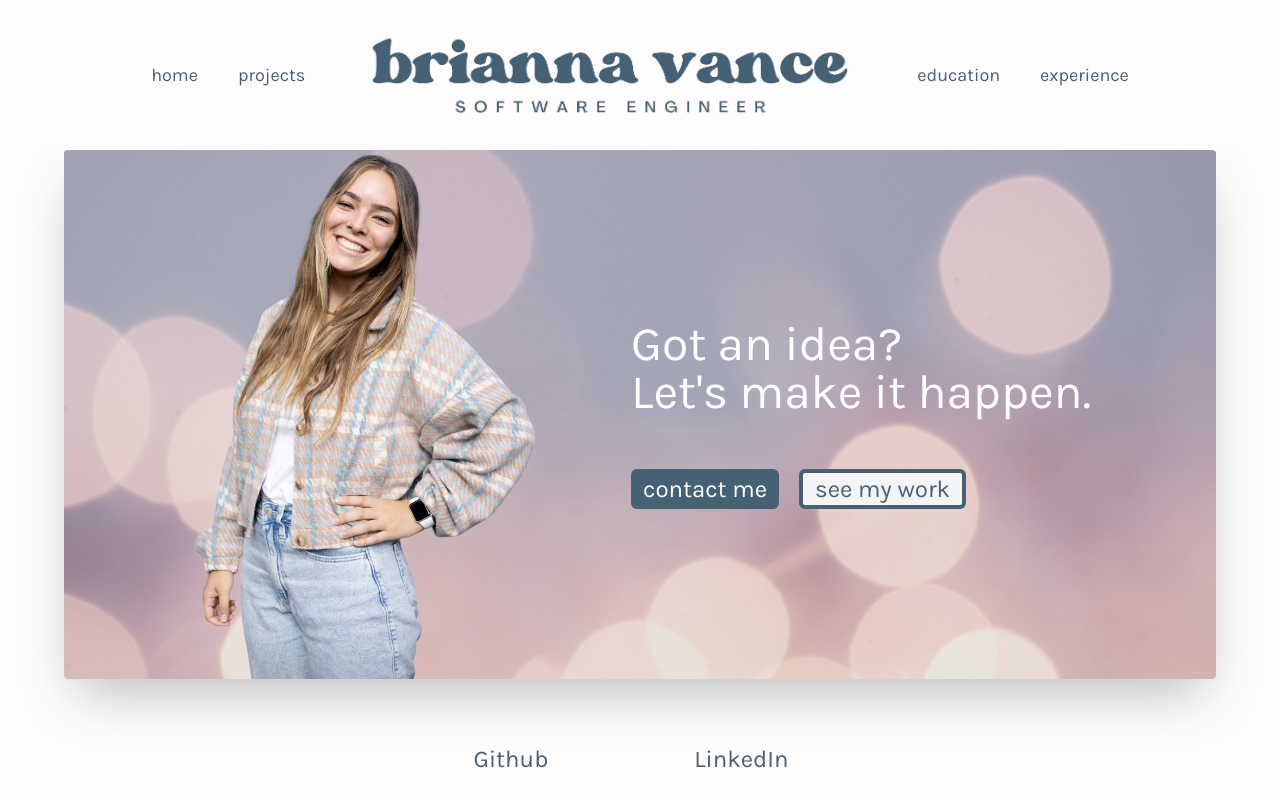
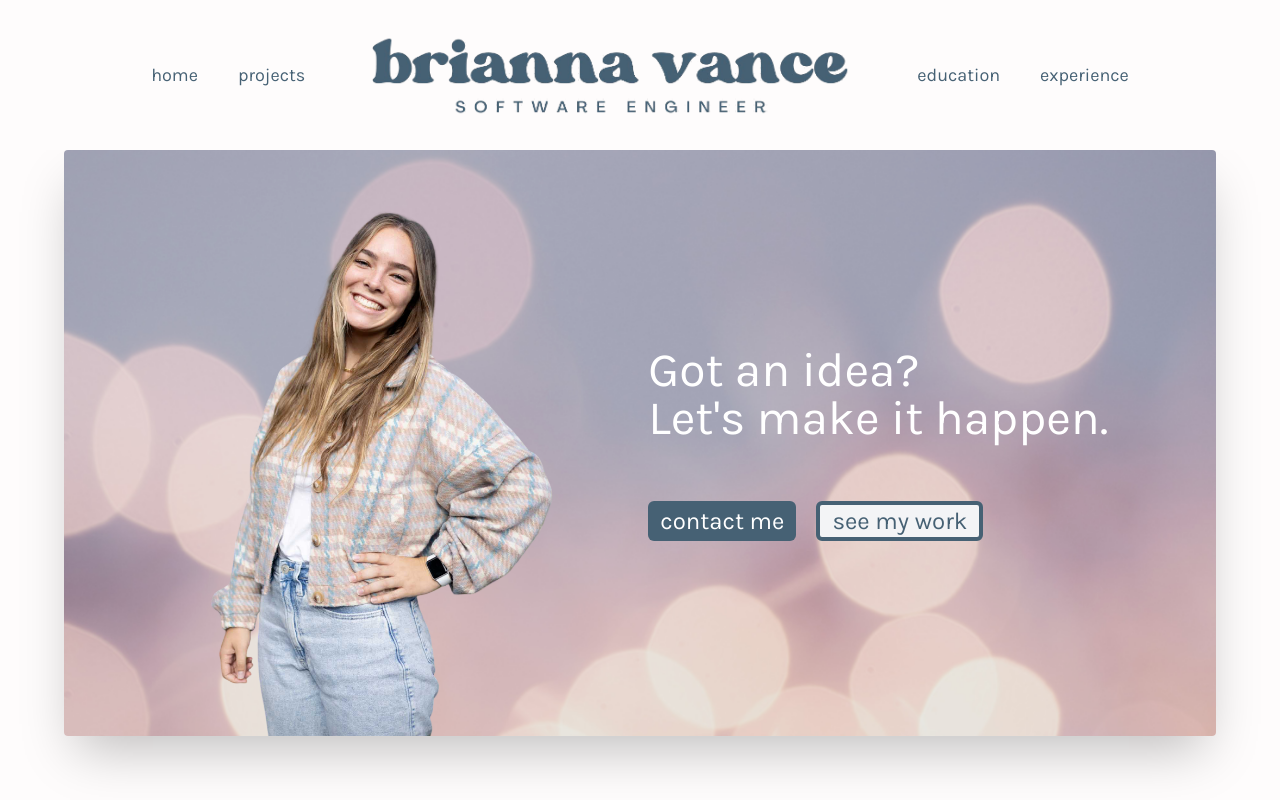
Before and after one commit to brivance/brivance-website, a Next.js app: page / in a window 1280 px wide. Shown: the top 800 px of the page. Built offline with nearby package versions, Linux system fonts and the light colour scheme.

Commit message:
updated readme

```diff
--- a/app/page.tsx
+++ b/app/page.tsx
@@ -7,7 +7,7 @@ export default function Home() {
       <div className="flex flex-col items-center mx-[5%] pb-8 md:pb-20 gap-16">
         <div className="hidden md:flex bg-[url('/personal-pics/sparkle-bg.png')] relative w-full h-auto bg-cover bg-center flex-col items-center justify-center shadow-2xl rounded-sm">
           <div className="flex justify-center lg:gap-[8%] w-full">
-            <Image src="/personal-pics/floating-self.png" width={350} height={175} alt="Brianna Vance" />
+            <Image src="/personal-pics/floating-self.png" width={350} height={175} className="pt-[5%] ml-[3%]" alt="Brianna Vance" />
             <div className="flex flex-col justify-center gap-[10%]">
               <div className="flex flex-col text-white text-5xl">
                 <div>Got an idea?</div>
```
Also changed, not shown: 1 other file (tests, documents, lock files or other folders).
